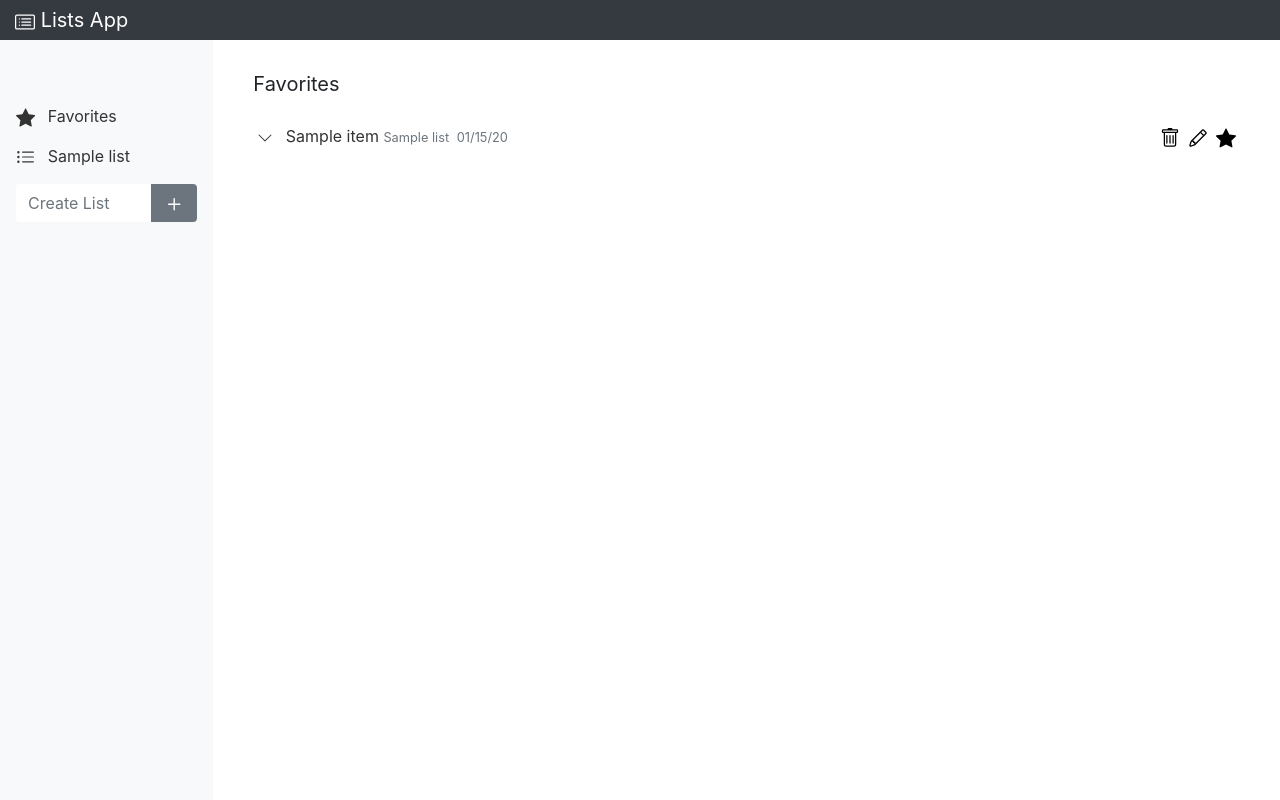
After one commit to soupss/lists-app, a Flask app: page /lists/favorite in a window 1280 px wide. The commit adds this page. Run offline with Flask 2, Linux system fonts and the light colour scheme; tables that the repository leaves empty hold one stand-in row (values such as "Sample post"); some libraries are stand-ins or nearby versions.

Commit message:
add favorite list

```diff
--- a/flaskr/__init__.py
+++ b/flaskr/__init__.py
@@ -5,4 +5,12 @@ app = Flask(__name__)
 app.config['SQLALCHEMY_DATABASE_URI'] = 'sqlite:///site.db'
 db = SQLAlchemy(app)
 
+from flaskr.models import List
 from flaskr import routes
+
+
+def get_list_from_id(id):
+    return List.query.get(id)
+
+
+app.jinja_env.globals.update(get_list_from_id=get_list_from_id)
--- a/flaskr/routes.py
+++ b/flaskr/routes.py
@@ -1,6 +1,14 @@
 from flask import render_template, redirect, url_for, request
 from flaskr import app, db
 from flaskr.models import List, Item
+
+
+def has_favorite():
+    items = Item.query.all()
+    for item in items:
+        if item.favorite:
+            return True
+    return False
 
 
 @app.route('/', methods=['GET'])
@@ -12,15 +20,28 @@ def root():
 @app.route('/lists')
 def home():
     lists = List.query.all()
-    return render_template('home.html', lists=lists)
+    return render_template('home.html', lists=lists, show_fav=has_favorite())
 
 
-# show items of specific list
+# show specific list
 @app.route('/lists/<int:id>')
 def show_list(id):
     lists = List.query.all()
     selected_list = List.query.get_or_404(id)
-    return render_template('home.html', lists=lists, selected_list=selected_list)
+    return render_template('home.html', lists=lists, selected_list=selected_list, show_fav=has_favorite())
+
+
+# show favorite list
+@app.route('/lists/favorite')
+def favorite_list():
+    lists = List.query.all()
+    items = Item.query.all()
+    fav_list = []
+    if items:
+        for item in items:
+            if item.favorite:
+                fav_list.append(item)
+    return render_template('favorite.html', lists=lists, fav_list=fav_list, show_fav=has_favorite())
 
 
 @app.route('/lists', methods=['POST'])
@@ -60,30 +81,48 @@ def create_item(id):
     return redirect(url_for('show_list', id=id))
 
 
-@app.route('/lists/<int:id>/item/edit', methods=['POST'])
-def edit_item(id):
+@app.route('/lists/<int:id>/item/edit/<re_to_fav>', methods=['POST'])
+def edit_item(id, re_to_fav):
     item = Item.query.get_or_404(id)
     item.title = request.form.get('title').strip()
     item.description = request.form.get('description').strip()
     db.session.commit()
-    return redirect(url_for('show_list', id=item.list_id))
+    if re_to_fav == 'true':
+        if has_favorite():
+            return redirect(url_for('favorite_list'))
+        else:
+            return redirect(url_for('home'))
+    else:
+        return redirect(url_for('show_list', id=item.list_id))
 
 
-@app.route('/lists/<int:id>/item/delete', methods=['POST'])
-def delete_item(id):
+@app.route('/lists/<int:id>/item/delete/<re_to_fav>', methods=['POST'])
+def delete_item(id, re_to_fav):
     item = Item.query.get_or_404(id)
     list_id = item.list_id
     db.session.delete(item)
     db.session.commit()
-    return redirect(url_for('show_list', id=list_id))
+    if re_to_fav == 'true':
+        if has_favorite():
+            return redirect(url_for('favorite_list'))
+        else:
+            return redirect(url_for('home'))
+    else:
+        return redirect(url_for('show_list', id=item.list_id))
 
 
-@app.route('/lists/<int:id>/item/favorite', methods=['POST'])
-def toggle_favorite(id):
+@app.route('/lists/<int:id>/item/favorite/<re_to_fav>', methods=['POST'])
+def toggle_favorite(id, re_to_fav):
     item = Item.query.get_or_404(id)
     if item.favorite:
         item.favorite = False
     else:
         item.favorite = True
     db.session.commit()
-    return redirect(url_for('show_list', id=item.list_id))
+    if re_to_fav == 'true':
+        if has_favorite():
+            return redirect(url_for('favorite_list'))
+        else:
+            return redirect(url_for('home'))
+    else:
+        return redirect(url_for('show_list', id=item.list_id))
--- a/flaskr/templates/base.html
+++ b/flaskr/templates/base.html
@@ -27,6 +27,53 @@
 	    <span>Lists App</span>
 	</div>
     </nav>
-    {% block content %}
-    {% endblock %}
+    <div class="container-fluid">
+	<div class="row">
+	    <nav class="col-md-2 d-none d-md-block bg-light sidebar">
+		<div class="sidebar-sticky">
+		    <ul class="nav flex-column sidebar-list">
+			{% if show_fav %}
+			    <li class="nav-item">
+				<a class="nav-link" href="{{ url_for('favorite_list') }}" style="color: #333;">
+				    <svg class="bi bi-star-fill" width="1.20em" height="1.20em" viewBox="0 0 16 16" fill="currentColor" xmlns="http://www.w3.org/2000/svg">
+					<path d="M3.612 15.443c-.386.198-.824-.149-.746-.592l.83-4.73L.173 6.765c-.329-.314-.158-.888.283-.95l4.898-.696L7.538.792c.197-.39.73-.39.927 0l2.184 4.327 4.898.696c.441.062.612.636.283.95l-3.523 3.356.83 4.73c.078.443-.36.79-.746.592L8 13.187l-4.389 2.256z"/>
+				    </svg>
+				    <span class="ml-2">Favorites</span>
+				</a>
+			    </li>
+			{% endif %}
+			{% for list in lists %}
+			    <li class="nav-item">
+				<a class="nav-link" href="{{ url_for('show_list', id=list.id) }}" style="color: #333;">
+				    <svg class="bi bi-list-ul" width="1.2em" height="1.2em" viewBox="0 0 16 16" fill="currentColor" xmlns="http://www.w3.org/2000/svg">
+					<path fill-rule="evenodd" d="M5 11.5a.5.5 0 01.5-.5h9a.5.5 0 010 1h-9a.5.5 0 01-.5-.5zm0-4a.5.5 0 01.5-.5h9a.5.5 0 010 1h-9a.5.5 0 01-.5-.5zm0-4a.5.5 0 01.5-.5h9a.5.5 0 010 1h-9a.5.5 0 01-.5-.5zm-3 1a1 1 0 100-2 1 1 0 000 2zm0 4a1 1 0 100-2 1 1 0 000 2zm0 4a1 1 0 100-2 1 1 0 000 2z" clip-rule="evenodd"/>
+				    </svg>
+				    <span class="ml-2">{{ list.name }}</span>
+				</a>
+			    </li>
+			{% endfor %}
+			<li class="nav-item">
+			    <form method='POST' action="{{ url_for('create_list') }}">
+				<div class="input-group" style="padding: .5rem 1rem;">
+				    <input type="text" class="form-control border-0" placeholder="Create List" aria-label="Create List" name="name" required>
+				    <div class="input-group-append">
+					<button class="btn btn-secondary border-0" type="submit" name="name">
+					    <svg class="bi bi-plus" width="1.4em" height="1.4em" viewBox="0 0 16 16" fill="currentColor" xmlns="http://www.w3.org/2000/svg">
+						<path fill-rule="evenodd" d="M8 3.5a.5.5 0 01.5.5v4a.5.5 0 01-.5.5H4a.5.5 0 010-1h3.5V4a.5.5 0 01.5-.5z" clip-rule="evenodd"/>
+						<path fill-rule="evenodd" d="M7.5 8a.5.5 0 01.5-.5h4a.5.5 0 010 1H8.5V12a.5.5 0 01-1 0V8z" clip-rule="evenodd"/>
+					    </svg>
+					</button>
+				    </div>
+				</div>
+			    </form>
+			</li>
+		    </ul>
+		</div>
+	    </nav>
+	    <main class="col-md-9 ml-sm-auto col-lg-10 pt-3 px-4" role="main">
+		{% block content %}
+		{% endblock %}
+	    </main>
+	</div>
+    </div>
 </body>
--- /dev/null
+++ b/flaskr/templates/favorite.html
@@ -0,0 +1,93 @@
+{% extends 'base.html' %}
+{% block content %}
+    <h5 class="m-3 font-weight-normal">Favorites</h5>
+    <ul class="list-group list-group-flush">
+	{% for item in fav_list %}
+	    <li class="list-group-item">
+		<a class="text-decoration-none" data-toggle="collapse" href="#id{{ item.id}}" aria-expanded="false" aria-controls="id{{ item.id}}" style="color: #333;">
+		    <span class="mr-2">  <!-- dropdown icon -->
+			{% if item.description %}
+			    <svg class="bi bi-chevron-down" width="1em" height="1em" viewBox="0 0 16 16" fill="currentColor" xmlns="http://www.w3.org/2000/svg">
+				<path fill-rule="evenodd" d="M1.646 4.646a.5.5 0 01.708 0L8 10.293l5.646-5.647a.5.5 0 01.708.708l-6 6a.5.5 0 01-.708 0l-6-6a.5.5 0 010-.708z" clip-rule="evenodd"/>
+			    </svg>
+			{% else %}
+			    <svg class="bi bi-dash" width="1em" height="1em" viewBox="0 0 16 16" fill="grey" xmlns="http://www.w3.org/2000/svg">
+				<path fill-rule="evenodd" d="M3.5 8a.5.5 0 01.5-.5h8a.5.5 0 010 1H4a.5.5 0 01-.5-.5z" clip-rule="evenodd"/>
+			    </svg>
+			{% endif %}
+		    </span>
+		    <span>{{ item.title }}</span>
+		</a>
+		<small data-toggle="tooltip" title="Go to list '{{ get_list_from_id(item.list_id).name }}'">
+		    <a class="text-muted" href="{{ url_for('show_list', id=item.list_id )}}" style="color:#333;">
+			{{ get_list_from_id(item.list_id).name }}
+		    </a>
+		</small>
+		<small class="text-muted ml-1" data-toggle="tooltip" data-placement="top" title="{{ item.date_posted.strftime('%X') }}">
+		    {{ item.date_posted.strftime('%x') }}
+		</small>
+		<form class="ml-2 float-right" method="POST" action="{{ url_for('toggle_favorite', id=item.id, re_to_fav='true') }}" id="form{{ item.id }}">
+		    <button class="button-hidden" form="form{{ item.id }}" type="submit">
+			<span id="favorite" data-toggle="tooltip" data-placement="top" title="Toggle Favorite">  <!-- star icon -->
+			    {% if item.favorite %}
+				<svg class="bi bi-star-fill" width="1.25em" height="1.25em" viewBox="0 0 16 16" fill="currentColor" xmlns="http://www.w3.org/2000/svg">
+				    <path d="M3.612 15.443c-.386.198-.824-.149-.746-.592l.83-4.73L.173 6.765c-.329-.314-.158-.888.283-.95l4.898-.696L7.538.792c.197-.39.73-.39.927 0l2.184 4.327 4.898.696c.441.062.612.636.283.95l-3.523 3.356.83 4.73c.078.443-.36.79-.746.592L8 13.187l-4.389 2.256z"/>
+				</svg>
+			    {% else %}
+				<svg class="bi bi-star" width="1.25em" height="1.25em" viewBox="0 0 16 16" fill="currentColor" xmlns="http://www.w3.org/2000/svg">
+				    <path fill-rule="evenodd" d="M2.866 14.85c-.078.444.36.791.746.593l4.39-2.256 4.389 2.256c.386.198.824-.149.746-.592l-.83-4.73 3.523-3.356c.329-.314.158-.888-.283-.95l-4.898-.696L8.465.792a.513.513 0 00-.927 0L5.354 5.12l-4.898.696c-.441.062-.612.636-.283.95l3.523 3.356-.83 4.73zm4.905-2.767l-3.686 1.894.694-3.957a.565.565 0 00-.163-.505L1.71 6.745l4.052-.576a.525.525 0 00.393-.288l1.847-3.658 1.846 3.658a.525.525 0 00.393.288l4.052.575-2.906 2.77a.564.564 0 00-.163.506l.694 3.957-3.686-1.894a.503.503 0 00-.461 0z" clip-rule="evenodd"/>
+				</svg>
+			    {% endif %}
+			</span>
+		    </button>
+		</form>
+		<button type="button" class="ml-2 float-right button-hidden" id="edit" data-toggle="modal" data-target="#editItemModal">
+		    <span data-toggle="tooltip" data-placement="top" title="Edit Item">  <!-- pen icon -->
+			<svg class="bi bi-pencil" width="1.25em" height="1.25em" viewBox="0 0 16 16" fill="currentColor" xmlns="http://www.w3.org/2000/svg">
+			    <path fill-rule="evenodd" d="M11.293 1.293a1 1 0 011.414 0l2 2a1 1 0 010 1.414l-9 9a1 1 0 01-.39.242l-3 1a1 1 0 01-1.266-1.265l1-3a1 1 0 01.242-.391l9-9zM12 2l2 2-9 9-3 1 1-3 9-9z" clip-rule="evenodd"/>
+			    <path fill-rule="evenodd" d="M12.146 6.354l-2.5-2.5.708-.708 2.5 2.5-.707.708zM3 10v.5a.5.5 0 00.5.5H4v.5a.5.5 0 00.5.5H5v.5a.5.5 0 00.5.5H6v-1.5a.5.5 0 00-.5-.5H5v-.5a.5.5 0 00-.5-.5H3z" clip-rule="evenodd"/>
+			</svg>
+		    </span>
+		</button>
+		<form class="ml-2 float-right" method="POST" action="{{ url_for('delete_item', id=item.id, re_to_fav='true') }}" id="form2{{ item.id }}">
+		    <button class="button-hidden" form="form2{{ item.id }}" type="submit">
+			<span id="delete" data-toggle="tooltip" data-placement="top" title="Delete Item">  <!-- trash bin icon -->
+			    <svg class="bi bi-trash" width="1.25em" height="1.25em" viewBox="0 0 16 16" fill="currentColor" xmlns="http://www.w3.org/2000/svg">
+				<path d="M5.5 5.5A.5.5 0 016 6v6a.5.5 0 01-1 0V6a.5.5 0 01.5-.5zm2.5 0a.5.5 0 01.5.5v6a.5.5 0 01-1 0V6a.5.5 0 01.5-.5zm3 .5a.5.5 0 00-1 0v6a.5.5 0 001 0V6z"/>
+				<path fill-rule="evenodd" d="M14.5 3a1 1 0 01-1 1H13v9a2 2 0 01-2 2H5a2 2 0 01-2-2V4h-.5a1 1 0 01-1-1V2a1 1 0 011-1H6a1 1 0 011-1h2a1 1 0 011 1h3.5a1 1 0 011 1v1zM4.118 4L4 4.059V13a1 1 0 001 1h6a1 1 0 001-1V4.059L11.882 4H4.118zM2.5 3V2h11v1h-11z" clip-rule="evenodd"/>
+			    </svg>
+			</span>
+		    </button>
+		</form>
+		{% if item.description %}
+		    <div class="collapse" id="id{{ item.id}}">
+			<p class="mt-3 mb-0">{{ item.description }}</p>
+		    </div>
+		{% endif %}
+		<div class="modal fade" id="editItemModal" tabindex="-1" role="dialog" aria-labelledby="editItemModal" aria-hidden="true">
+		    <div class="modal-dialog model-dialog-centered" role="document">
+			<div class="modal-content">
+			    <div class="modal-body">
+				<h5 class="mt-2 mb-2 font-weight-normal modal-title text-center" id="editItemModal">Edit Item</h5>
+				<form method="POST" action="{{ url_for('edit_item', id=item.id, re_to_fav='true') }}">
+				    <div class="form-group">
+					<label for="title">Title</label>
+					<input class="form-control" type="text" name="title" id="title" value="{{ item.title }}">
+				    </div>
+				    <div class="form-group">
+					<label for="description">Description</label>
+					<textarea class="form-control" name="description" id="description" rows="2">{{ item.description }}</textarea>
+					<small class="form-text text-muted">Description is optional</small>
+				    </div>
+				    <div class="text-center">
+					<input class="btn btn-secondary m-1" type="button" value="Cancel" data-dismiss="modal">
+					<input class="btn btn-primary m-1" type="submit" value="Save Changes">
+				    </div>
+				</form>
+			    </div>
+			</div>
+		    </div>
+		</div></li>
+	    {% endfor %}
+    </ul>
+{% endblock %}
```
Also changed, not shown: TODO.md (+7 -0 lines), flaskr/templates/home.html (+5 -40 lines).
